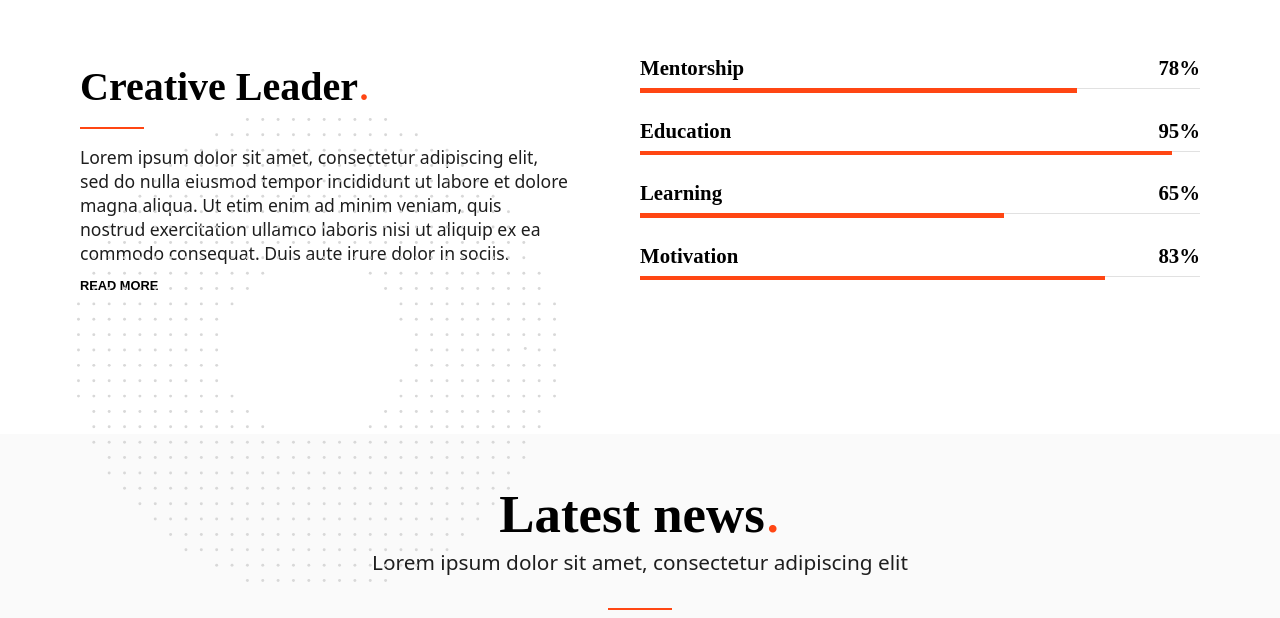
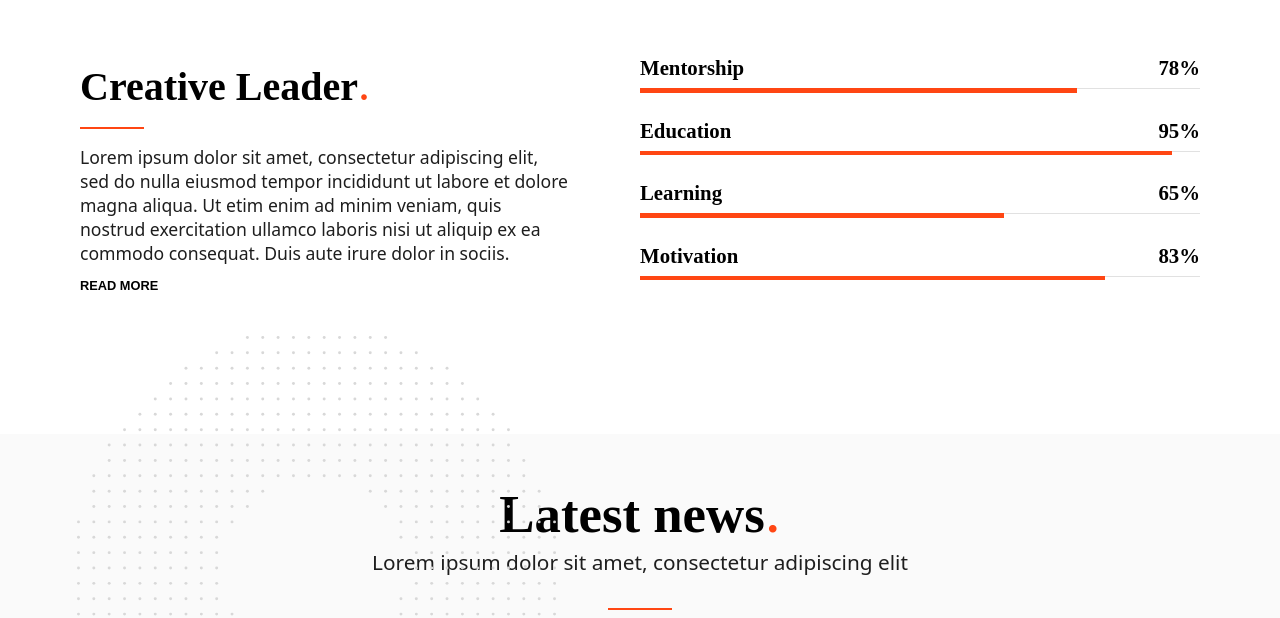
Before and after one commit to PasqualeIannace/proj-html-vuejs, a Vue app: page / in a window 1280 px wide. Shown: the part 3293-3911 px from the top of the page. Built offline with nearby package versions, Linux system fonts and the light colour scheme; a web font is replaced by a local one.

Commit message:
fix absolute cerchio in bg

```diff
--- a/src/components/PageMain.vue
+++ b/src/components/PageMain.vue
@@ -84,7 +84,7 @@ export default {
 // importo variabili
 // @use './styles/partials/variables' as *;
 .bgRounded {
-    top: -45%;
+    top: -14%;
     left: 6%;
 }
 
```
